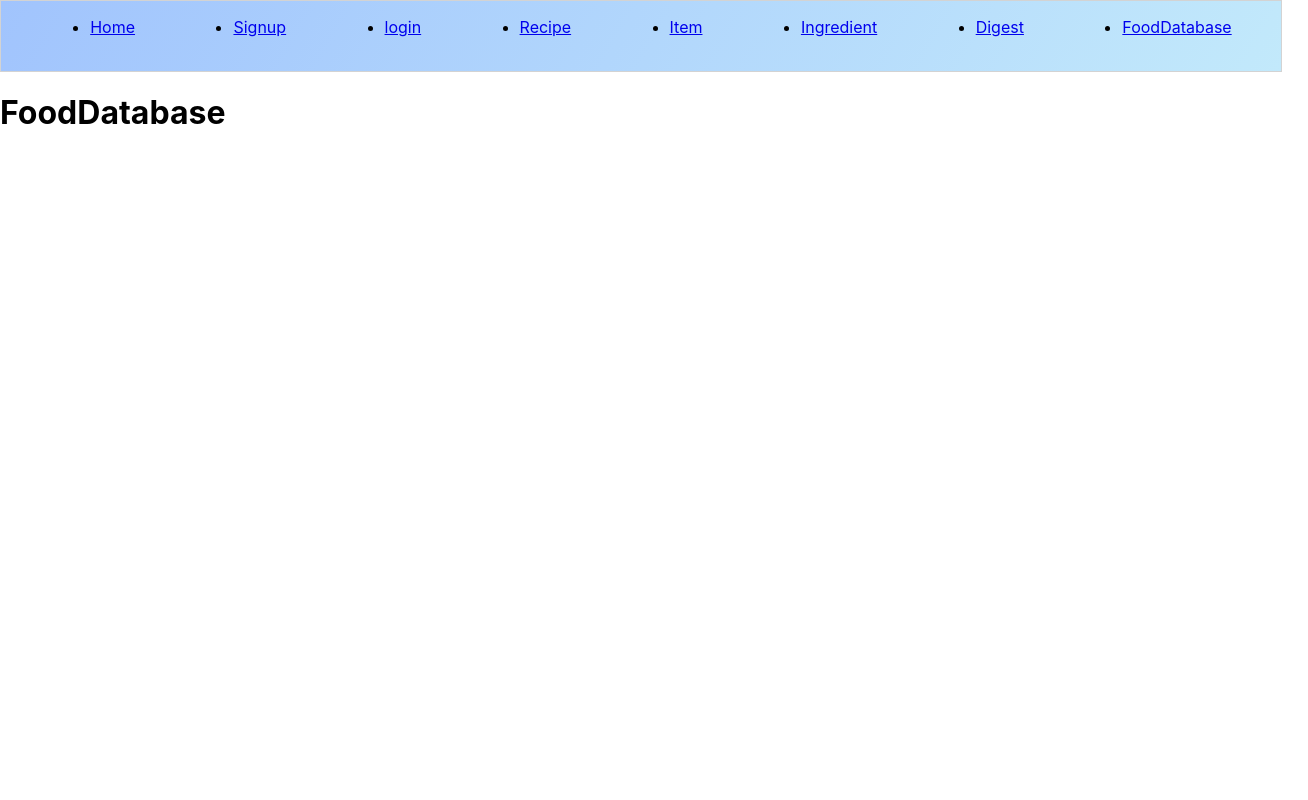
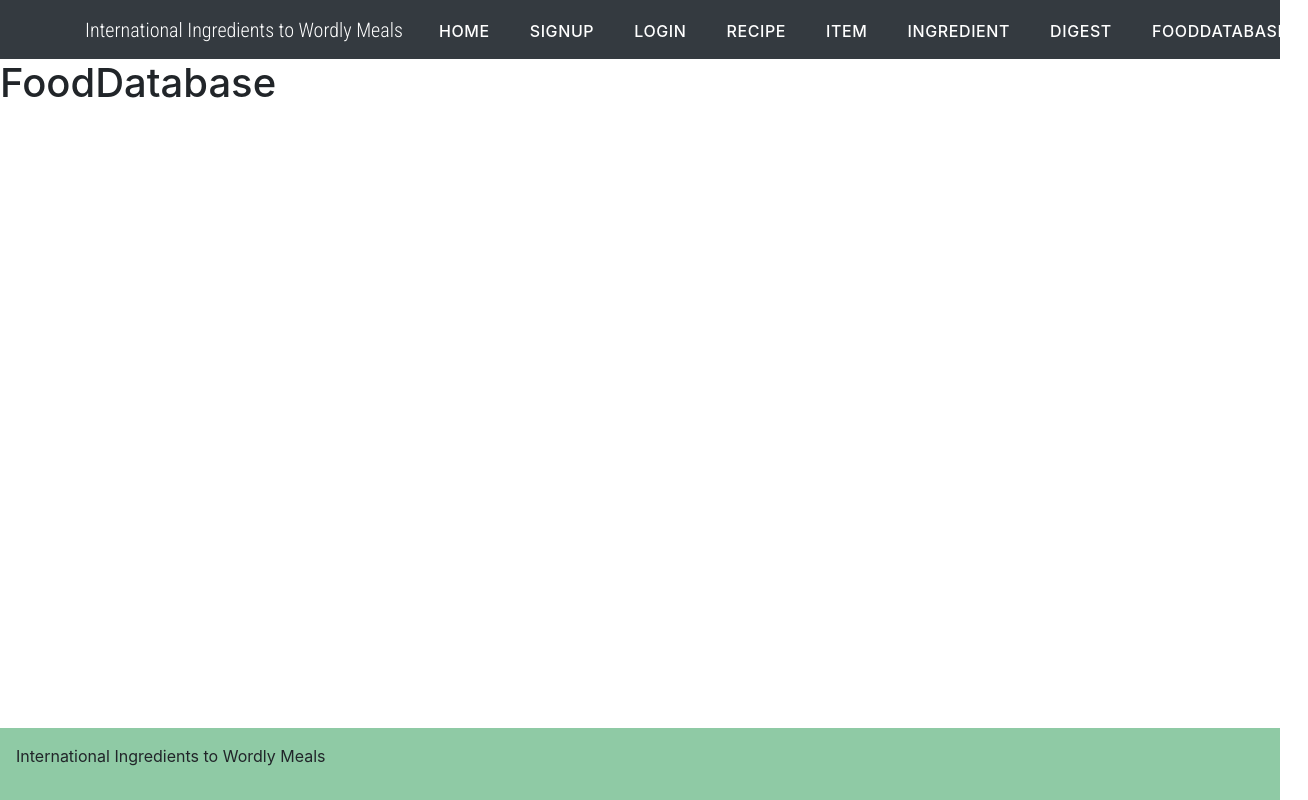
Before and after one commit to glynismullankwok/worldly-meals, a React (Create React App) app in the folder client/: page /foodDatabase in a window 1280 px wide. Shown: the whole page, 1308 px wide, since content can reach past the window. Built offline with nearby package versions, Linux system fonts and the light colour scheme; no server answers.

Commit message:
added bootstrap navbar, added footer and updated app.css for styling

```diff
--- a/client/public/index.html
+++ b/client/public/index.html
@@ -24,7 +24,9 @@
       work correctly both with client-side routing and a non-root public URL.
       Learn how to configure a non-root public URL by running `npm run build`.
     -->
-    <title>React App</title>
+    <!-- Including Font Awesome -->
+    <link rel="stylesheet" href="https://use.fontawesome.com/releases/v5.7.2/css/all.css" integrity="sha384-fnmOCqbTlWIlj8LyTjo7mOUStjsKC4pOpQbqyi7RrhN7udi9RwhKkMHpvLbHG9Sr" crossorigin="anonymous">
+    <title>International Ingredients to Wordly Meals</title>
   </head>
   <body>
     <noscript>You need to enable JavaScript to run this app.</noscript>
@@ -39,5 +41,8 @@
       To begin the development, run `npm start` or `yarn start`.
       To create a production bundle, use `npm run build` or `yarn build`.
     -->
+    <script src="https://code.jquery.com/jquery-3.2.1.slim.min.js" integrity="sha384-KJ3o2DKtIkvYIK3UENzmM7KCkRr/rE9/Qpg6aAZGJwFDMVNA/GpGFF93hXpG5KkN" crossorigin="anonymous"></script>
+    <script src="https://cdnjs.cloudflare.com/ajax/libs/popper.js/1.12.9/umd/popper.min.js" integrity="sha384-ApNbgh9B+Y1QKtv3Rn7W3mgPxhU9K/ScQsAP7hUibX39j7fakFPskvXusvfa0b4Q" crossorigin="anonymous"></script>
+    <script src="https://maxcdn.bootstrapcdn.com/bootstrap/4.0.0/js/bootstrap.min.js" integrity="sha384-JZR6Spejh4U02d8jOt6vLEHfe/JQGiRRSQQxSfFWpi1MquVdAyjUar5+76PVCmYl" crossorigin="anonymous"></script>
   </body>
 </html>
--- a/client/src/App.css
+++ b/client/src/App.css
@@ -1,3 +1,43 @@
+@import url('https://fonts.googleapis.com/css2?family=Roboto+Condensed:wght@300&display=swap');
+
+:root {
+  --primary-white: #fff;
+  --primary-green: #8fcaa5;
+  --primary-dark: rgba(255, 255, 255, 0);
+}
+
+/*** NAVBAR ***/
+nav a.nav-link {
+  font-weight: 500;
+  letter-spacing: 00.0375rem;
+  cursor: pointer;
+}
+
+nav ul li {
+  text-transform: uppercase;
+}
+
+.navbar-nav > li > a {
+  margin-right: 0.75rem;
+  margin-left: 0.75rem;
+  color: var(--primary-white) !important;
+  border-top: 0.1875rem solid var(--primary-dark);
+}
+
+.navbar-brand {
+  color: var(--primary-white) !important;
+  font-family: "Roboto Condensed", sans-serif !important;
+
+}
+
+.navbar-nav > li > a.active, .navbar-nav > li > a.active:focus {
+  border-top: 0.1875rem solid var(--primary-green);
+}
+
+.navbar-nav > li > a:hover {
+  border-top: 0.1875rem solid var(--primary-green);
+}
+
 .App {
   text-align: center;
 }
@@ -36,3 +76,15 @@
     transform: rotate(360deg);
   }
 }
+
+/*** STICKY FOOTER ***/
+
+.footer{
+  margin-top: 1rem;
+  padding: 1rem;
+  background-color: #8fcaa5;
+  position: fixed;
+  bottom: 0;
+  left: 0;
+  width: 100%;
+}
--- a/client/src/App.js
+++ b/client/src/App.js
@@ -8,17 +8,18 @@
 import Signup from "./pages/Signup";
 import Login from "./pages/Login";
 import Home from "./pages/Home";
-import FoodDatabase from "./components/member/FoodDatabase"
-
+import FoodDatabase from "./components/member/FoodDatabase";
+import Footer from "./components/footer/Footer";
 import "./App.css";
+import "bootstrap/dist/css/bootstrap.min.css";
 
 function App() {
   return (
     <Provider>
       <>
-        <Navbar />
         {/* <DivHero /> */}
         <Router>
+        <Navbar />
           <Switch>
             <Route exact path="/">
               <Home />
@@ -33,7 +34,7 @@
               <Recipe />
             </Route>
             <Route exact path="/item">
-              < Item/>
+              <Item />
             </Route>
             <Route exact path="/ingredient">
               <Ingredient />
@@ -45,6 +46,7 @@
               <FoodDatabase />
             </Route>
           </Switch>
+          <Footer />
         </Router>
       </>
      </Provider>
--- /dev/null
+++ b/client/src/components/footer/Footer.js
@@ -0,0 +1,9 @@
+import React from "react";
+
+const Footer = () => (
+  <div className="footer">
+    <p>International Ingredients to Wordly Meals</p>
+  </div>
+);
+
+export default Footer;
--- a/client/src/components/navbar/Navbar.js
+++ b/client/src/components/navbar/Navbar.js
@@ -1,37 +1,88 @@
-import React from 'react'
+import React from 'react';
+import { Link } from 'react-router-dom';
 
 const Navbar = () => {
     return (
-        <div style={{border: '1px solid lightgray', width:'100vw',height:'70px', backgroundImage: 'linear-gradient(120deg, #a1c4fd 0%, #c2e9fb 100%)'}}>
-            <ul style={ { display:'flex',flexDirection: 'row', justifyContent: 'space-around'} }>
-                <li style={{textDecoration:'none'}}>
-                    <a href="/">Home</a>
-                </li >
-                <li style={{textDecoration:'none'}}>
-                    <a href="/signup">Signup</a>
-                </li >
-                <li style={{textDecoration:'none'}}>
-                    <a href="/login">login</a>
-                </li >
-                <li style={{textDecoration:'none'}}>
-                    <a href="/recipe">Recipe</a>
-                </li >
-                <li style={{textDecoration:'none'}}>
-                    <a href="/item">Item</a>
-                </li >
-                <li style={{textDecoration:'none'}}>
-                    <a href="/ingredient">Ingredient</a>
-                </li >
-                <li style={{textDecoration:'none'}}>
-                    <a href="/digest">Digest</a>
-                </li >
-                <li style={{textDecoration:'none'}}>
-                    <a href="/foodDatabase">FoodDatabase</a>
-                </li >
+        <nav className="navbar navbar-expand-lg navbar-light bg-dark">
+            <div className="container">
+                <Link className="navbar-brand" to="/">International Ingredients to Wordly Meals</Link>
+                    <button className="navbar-toggler" type="button" data-toggle="collapse" data-target="#navbarSupportedContent" aria-controls="navbarSupportedContent" aria-expanded="false" aria-label="Toggle navigation">
+                        <span className="navbar-toggler-icon"></span>
+                    </button>
 
-            </ul>
-        </div>
+                <div className="collapse navbar-collapse" id="navbarSupportedContent">
+                    <ul className="navbar-nav ml-auto">
+                        <li className="nav-item active">
+                            <Link className="nav-link" to="/">Home<span className="sr-only">(current)</span></Link>
+                        </li>
+                        <li className="nav-item">
+                            <Link className="nav-link" to="/signup">Signup</Link>
+                        </li>
+                        <li className="nav-item">
+                            <Link className="nav-link" to="/login">Login</Link>
+                        </li>
+                        <li className="nav-item">
+                            <Link className="nav-link" to="/recipe">Recipe</Link>
+                        </li>
+                        <li className="nav-item">
+                            <Link className="nav-link" to="/item">Item</Link>
+                        </li>
+                        <li className="nav-item">
+                            <Link className="nav-link" to="/ingredient">Ingredient</Link>
+                        </li>
+                        <li className="nav-item">
+                            <Link className="nav-link" to="/digest">Digest</Link>
+                        </li>
+                        <li className="nav-item">
+                            <Link className="nav-link" to="/foodDatabase">FoodDatabase</Link>
+                        </li>
+                        {/* <li className="nav-item">
+                            <Link className="nav-link" to="/contact">Contact</Link>
+                        </li> */}
+                    </ul>
+                </div>
+            </div>
+        </nav>
     )
 }
 
 export default Navbar
+
+
+
+
+// const Navbar = () => {
+//     return (
+//         <div style={{border: '1px solid lightgray', width:'100vw',height:'70px', backgroundImage: 'linear-gradient(120deg, #a1c4fd 0%, #c2e9fb 100%)'}}>
+//             <ul style={ { display:'flex',flexDirection: 'row', justifyContent: 'space-around'} }>
+//                 <li style={{textDecoration:'none'}}>
+//                     <a href="/">Home</a>
+//                 </li >
+//                 <li style={{textDecoration:'none'}}>
+//                     <a href="/signup">Signup</a>
+//                 </li >
+//                 <li style={{textDecoration:'none'}}>
+//                     <a href="/login">login</a>
+//                 </li >
+//                 <li style={{textDecoration:'none'}}>
+//                     <a href="/recipe">Recipe</a>
+//                 </li >
+//                 <li style={{textDecoration:'none'}}>
+//                     <a href="/item">Item</a>
+//                 </li >
+//                 <li style={{textDecoration:'none'}}>
+//                     <a href="/ingredient">Ingredient</a>
+//                 </li >
+//                 <li style={{textDecoration:'none'}}>
+//                     <a href="/digest">Digest</a>
+//                 </li >
+//                 <li style={{textDecoration:'none'}}>
+//                     <a href="/foodDatabase">FoodDatabase</a>
+//                 </li >
+
+//             </ul>
+//         </div>
+//     )
+// }
+
+// export default NavBar
```
Also changed, not shown: package.json (+9 -1 lines), 1 other file (tests, documents, lock files or other folders).
